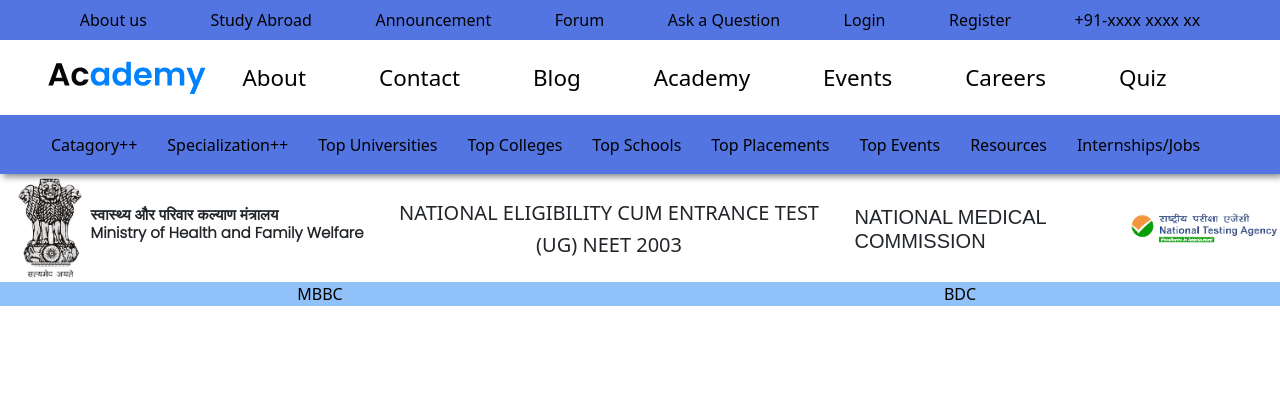
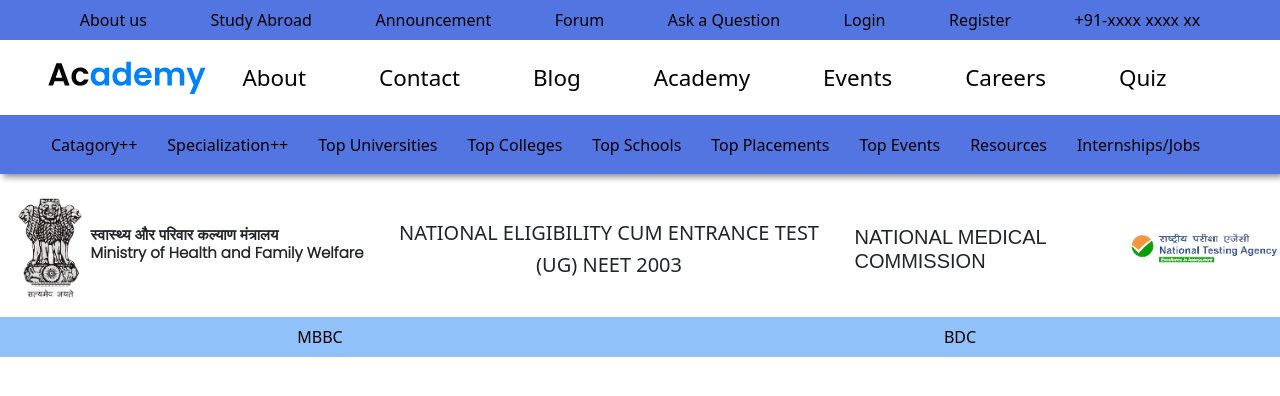
Before and after one commit to hari1538radha/Academy-Client, a React (Create React App) app in the folder Client/: page /admission in a window 1280 px wide. Shown: the top 396 px of the page. Built offline with nearby package versions, Linux system fonts and the light colour scheme.

Commit message:
admission page, universitiesCardPage,updated css

```diff
--- a/Client/src/component/TopUniversity/Admission/Admission.css
+++ b/Client/src/component/TopUniversity/Admission/Admission.css
@@ -2,6 +2,7 @@
   display: flex;
   align-items: center;
   justify-content: space-between;
+  margin-top: 20px;
 }
 img.ad-logo {
   width: 100px;
@@ -39,29 +40,32 @@
   display: flex;
   justify-content: center;
   align-items: center;
+  margin-top: 15px;
 }
 button.ad-but-1 {
   width: 50%;
   border: white;
   background: #90c1f8;
   scroll-behavior: smooth;
+  height: 40px;
 }
 button.ad-but-2 {
   width: 50%;
   border: white;
-      background: #90c1f8;}
+  background: #90c1f8;
+  height: 40px;
+}
 .ad-third-head {
   display: flex;
   justify-content: space-evenly;
   align-items: center;
 
   margin-top: 15px;
-
 }
-  #show{
+#show {
   display: none;
 }
-  #show2{
+#show2 {
   display: none;
 }
 h1.clg-seats {
@@ -78,8 +82,10 @@
 button.ad-but-1:hover {
   background: #0281fe;
   transition: all 0.6s ease-in-out;
+  color: white;
 }
 button.ad-but-2:hover {
   background: #0281fe;
+  color: white;
   transition: all 0.6s ease-in-out;
 }
--- a/Client/src/component/TopUniversity/UniversitiesCardDetail/UniversitiesCardDetail.css
+++ b/Client/src/component/TopUniversity/UniversitiesCardDetail/UniversitiesCardDetail.css
@@ -37,6 +37,7 @@
   justify-content: space-around;
   background: white;
   align-items: center;
+  margin-top: 20px;
 }
 img.clg-img {
   /* border-radius: 135px; */
@@ -93,6 +94,7 @@
   display: flex;
   justify-content: center;
   align-items: center;
+  margin-top: 15px;
 }
 .clg-campus {
   display: flex;
@@ -114,9 +116,12 @@
 }
 button.clg-detail-button {
   width: 20%;
-    background: #5375e2;
   border: white;
+  height: 40px;
+  background: #90c1f8;
 }
-  #details-div {
-    display: none;
+button.clg-detail-button:hover {
+  background: #0281fe;
+  transition: all 0.6s ease-in-out;
+  color: white;
 }
--- a/Client/src/component/TopUniversity/UniversitiesCardDetail/UniversitiesCardDetail.js
+++ b/Client/src/component/TopUniversity/UniversitiesCardDetail/UniversitiesCardDetail.js
@@ -16,7 +16,7 @@
       <Navbar />
       <div className="clg-heading">
         <div className="clg-head-top">
-          <button
+          {/* <button
             className="button-menu"
             onClick={() => {
               const show = document.getElementById("details-div");
@@ -25,7 +25,7 @@
             }}
           >
             <img className="menu-icon" src={menu}></img>
-          </button>
+          </button> */}
 
           <div className="clg-name-head">
             <img className="clg-name-logo" src={details.Logo}></img>
```
Also changed, not shown: Client/src/component/TopUniversity/Admission/Admission.js (+21 -11 lines). Lines whose indentation alone changed are shown as unchanged.
